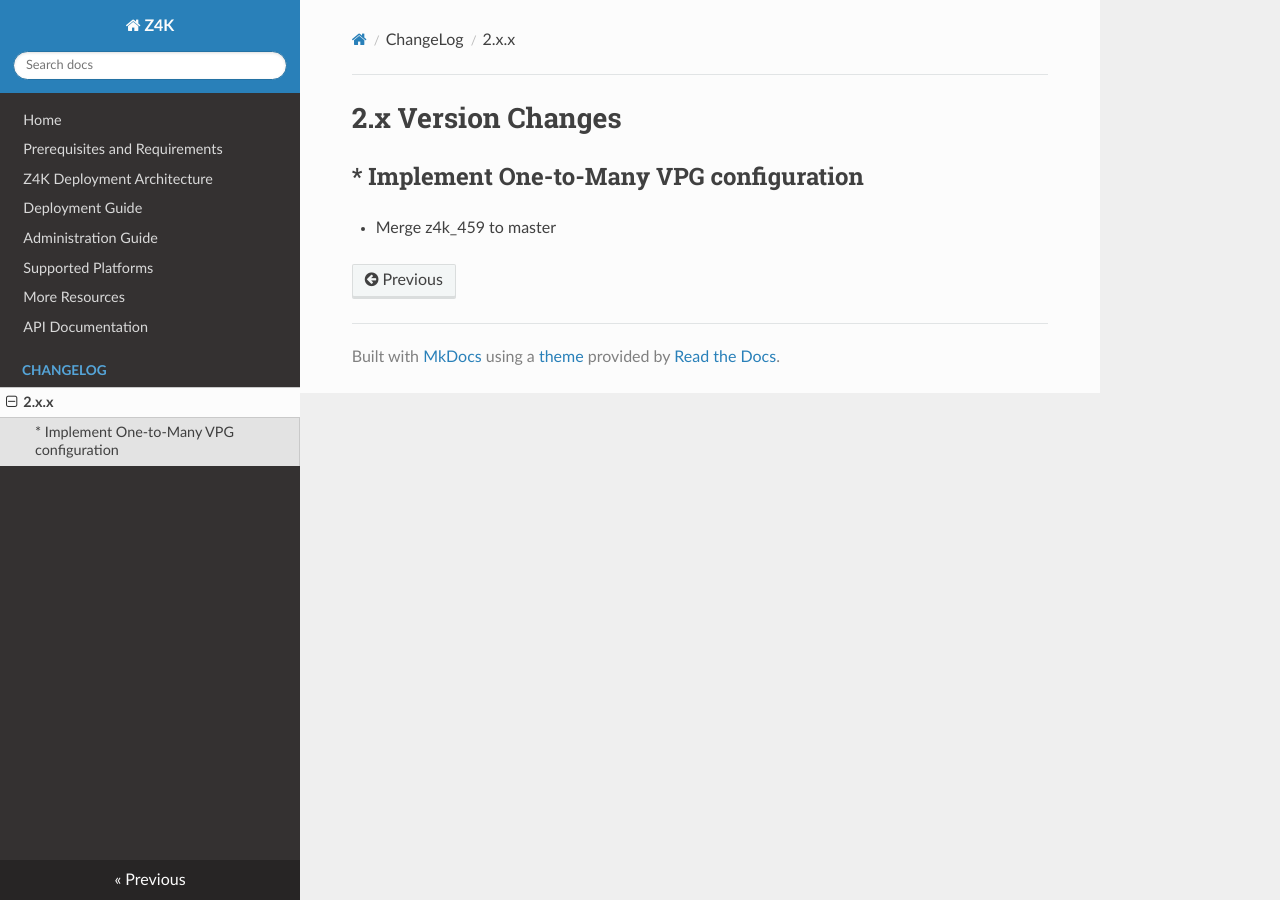
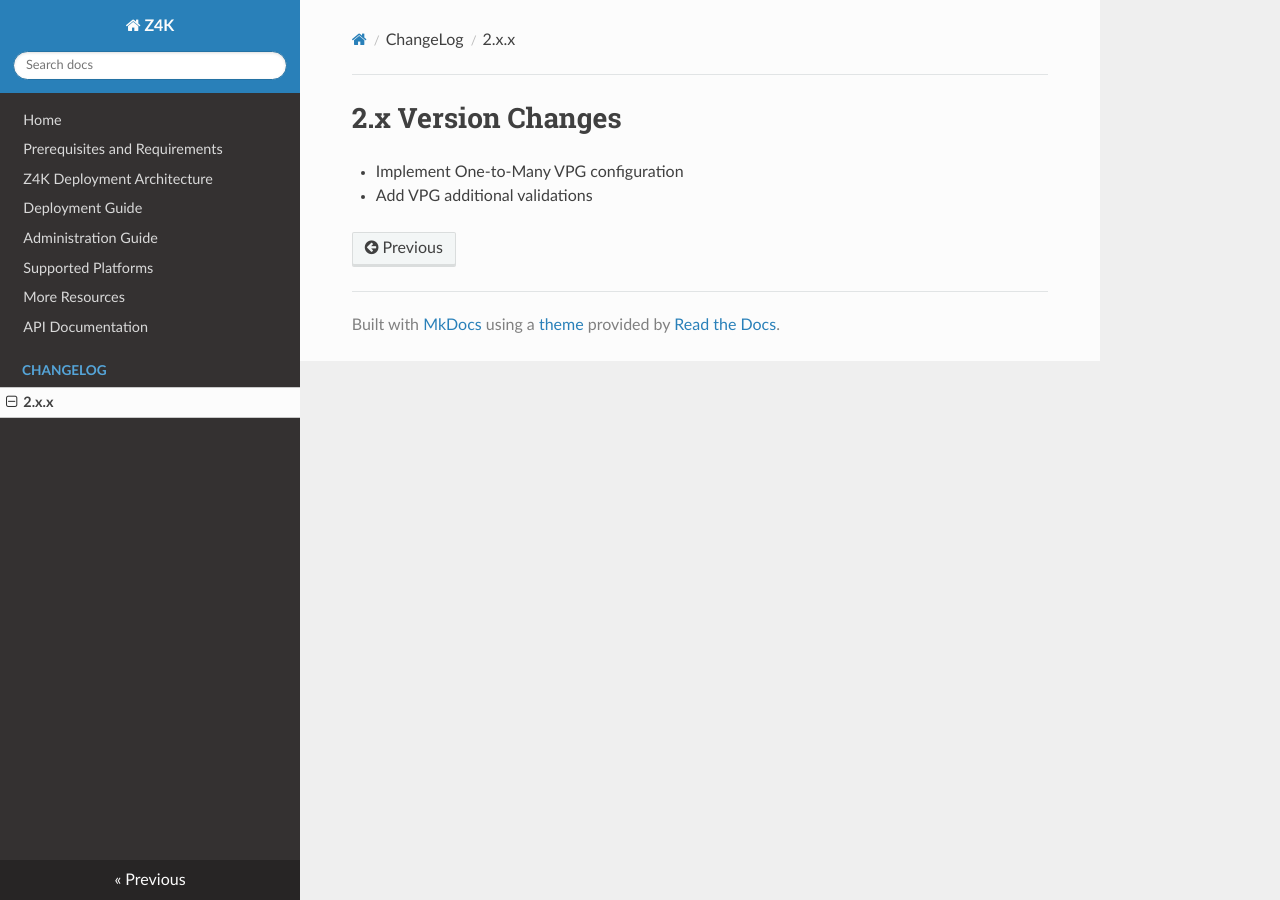
Before and after one commit to ZertoPublic/Z4K, an MkDocs documentation site: the page built from docs/changes/version2.x.x.md, in a window 1280 px wide. Built offline with MkDocs 1.6.1, drawn with Linux system fonts in a browser that asks for light colours.

Commit message:
Update version2.x.x.md

```diff
--- a/docs/changes/version2.x.x.md
+++ b/docs/changes/version2.x.x.md
@@ -1,5 +1,4 @@
 2.x Version Changes
 ===================
 * Implement One-to-Many VPG configuration
------------------------------------------
-* Merge z4k_459 to master
+* Add VPG additional validations
```
